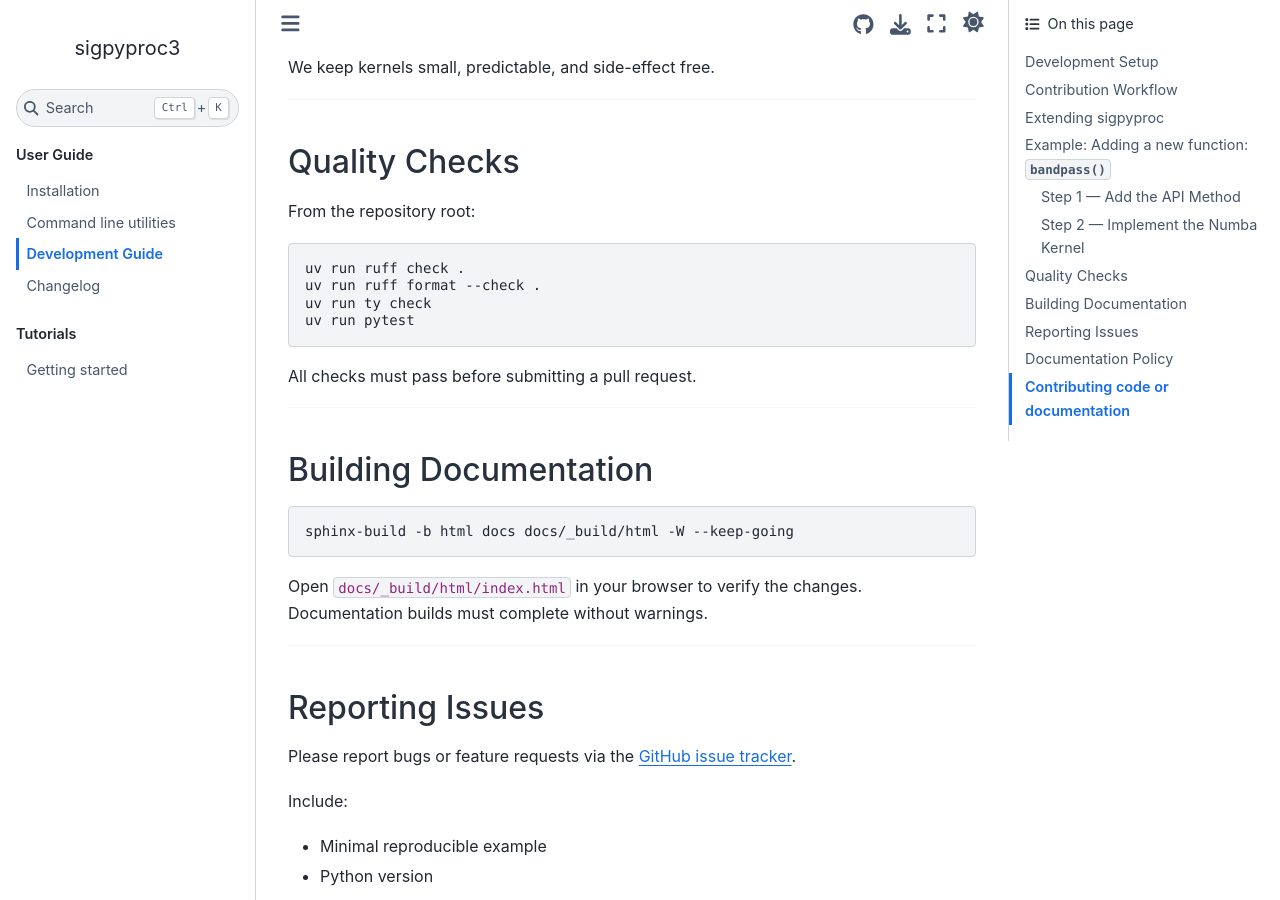
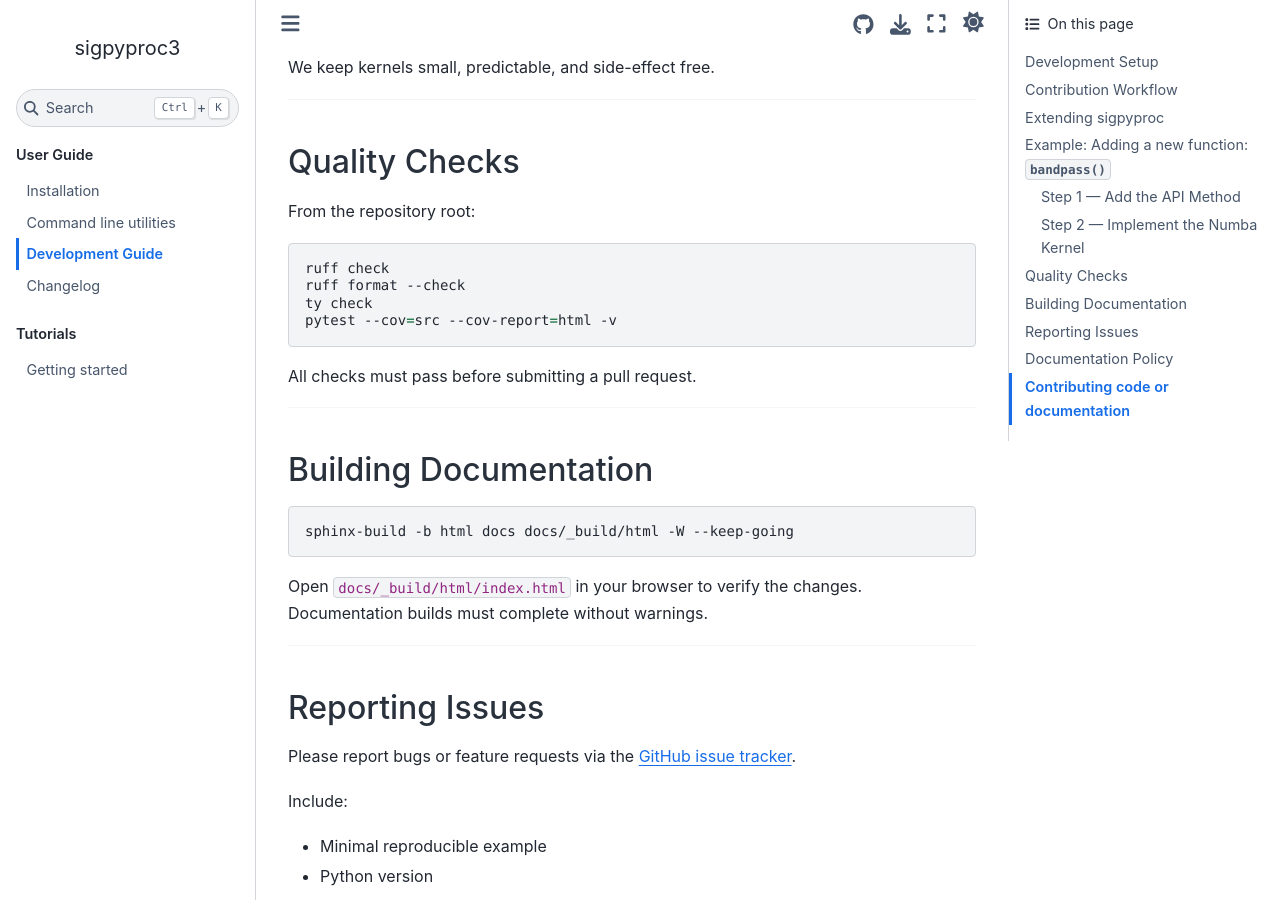
Before and after one commit to FRBs/sigpyproc3, a Sphinx documentation site: the page built from docs/dev.md, in a window 1280 px wide and 900 px high, scrolled down 2700 px. Built offline with Sphinx 7.4.7 and the Sphinx Book theme 1.1.4, drawn with Linux system fonts in a browser that asks for light colours; pages that are not in the unit, such as notebooks, are missing from menus.

Commit message:
ci bugs fixed

````diff
--- a/docs/dev.md
+++ b/docs/dev.md
@@ -122,10 +122,10 @@ We keep kernels small, predictable, and side-effect free.
 From the repository root:
 
 ```bash
-uv run ruff check .
-uv run ruff format --check .
-uv run ty check
-uv run pytest
+ruff check
+ruff format --check
+ty check
+pytest --cov=src --cov-report=html -v
 ```
 
 All checks must pass before submitting a pull request.
--- a/pyproject.toml
+++ b/pyproject.toml
@@ -47,7 +47,7 @@ dependencies = [
 Repository = "https://github.com/FRBs/sigpyproc3"
 
 [project.optional-dependencies]
-dev = [
+tests = [
     "pytest>=9.0",
     "pytest-cov",
     "pytest-randomly",
@@ -55,6 +55,8 @@ dev = [
     "pytest-benchmark",
     "pytest-mock",
     "scipy>=1.13",
+]
+dev = [
     "ruff",
     "ty",
 ]
````
Also changed, not shown: other parts of docs/dev.md (+1 -1 lines), README.md (+2 -2 lines), docs/install.md (+2 -2 lines), 1 other file.
